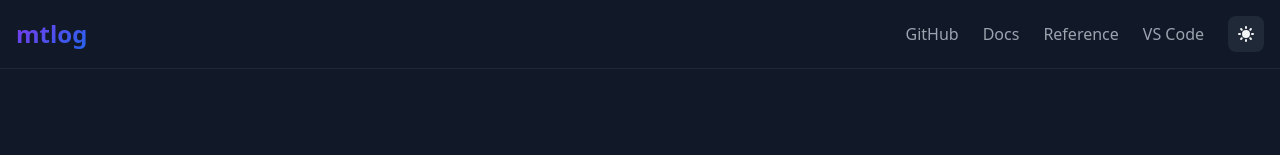
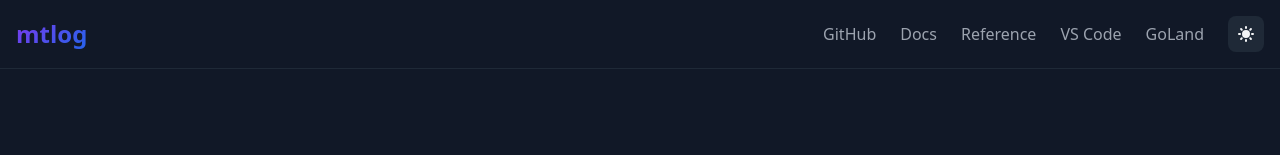
Before and after one commit to willibrandon/mtlog, a plain HTML site: page docs/index.html in a window 1280 px wide. Shown: the top 155 px of the page. Drawn offline with nearby package versions, Linux system fonts and the light colour scheme.

Commit message:
feat: add GoLand link to documentation

```diff
--- a/docs/index.html
+++ b/docs/index.html
@@ -102,6 +102,7 @@
                     <a href="https://pkg.go.dev/github.com/willibrandon/mtlog" class="text-gray-400 hover:text-white transition">Docs</a>
                     <a href="/quick-reference" class="text-gray-400 hover:text-white transition">Reference</a>
                     <a href="https://marketplace.visualstudio.com/items?itemName=mtlog.mtlog-analyzer" class="text-gray-400 hover:text-white transition">VS Code</a>
+                    <a href="https://plugins.jetbrains.com/plugin/28090-mtlog-analyzer" class="text-gray-400 hover:text-white transition">GoLand</a>
                 </nav>
                 <!-- Theme Switcher -->
                 <button id="theme-toggle" class="p-2 rounded-lg bg-gray-800 hover:bg-gray-700 transition" aria-label="Toggle theme">
```
Also changed, not shown: docs/quick-reference.html (+1 -0 lines).
